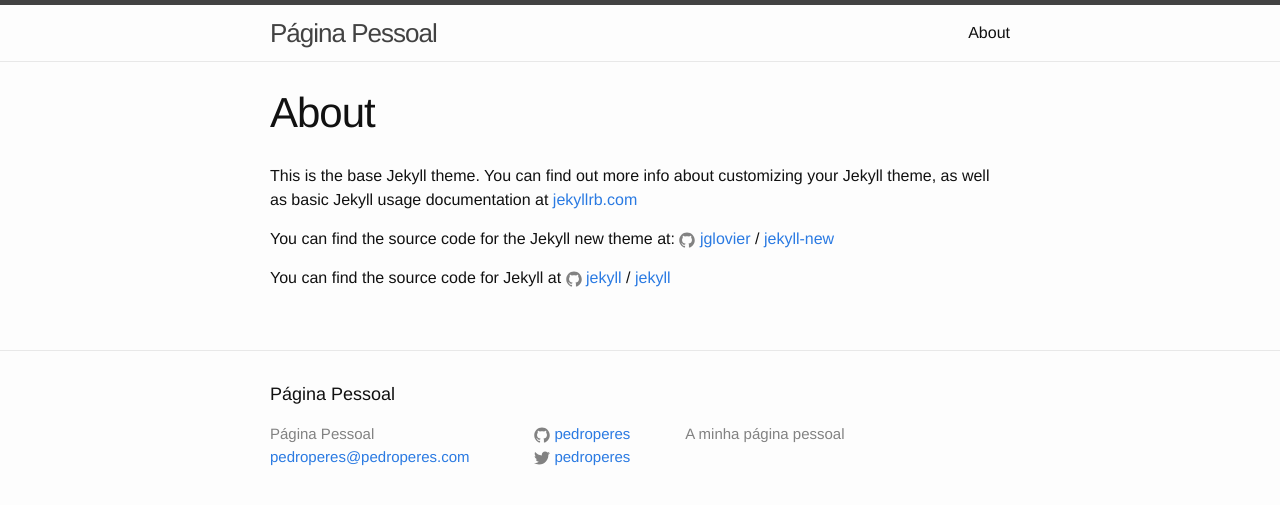
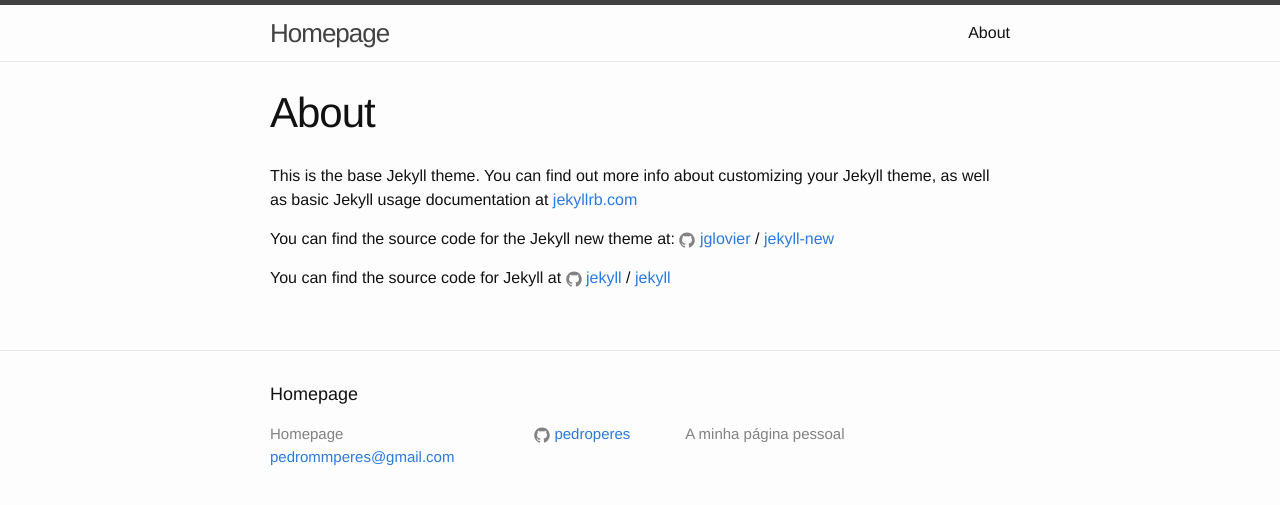
Before and after one commit to pedroperes/pedroperes.github.io, a Jekyll site: the page built from about.md, in a window 1280 px wide. Shown: the top 505 px of the page. Built offline with Jekyll 4.4.1, drawn with Linux system fonts in a browser that asks for light colours.

Commit message:
Update _config.yml

```diff
--- a/_config.yml
+++ b/_config.yml
@@ -6,13 +6,13 @@
 # 'jekyll serve'. If you change this file, please restart the server process.
 
 # Site settings
-title: Página Pessoal
-email: pedroperes@pedroperes.com
+title: Homepage
+email: pedrommperes@gmail.com
 description: > # this means to ignore newlines until "baseurl:"
   A minha página pessoal
 baseurl: "" # the subpath of your site, e.g. /blog
 url: "http://pedroperes.com" # the base hostname & protocol for your site
-twitter_username: pedroperes
+twitter_username:
 github_username:  pedroperes
 
 # Build settings
```
